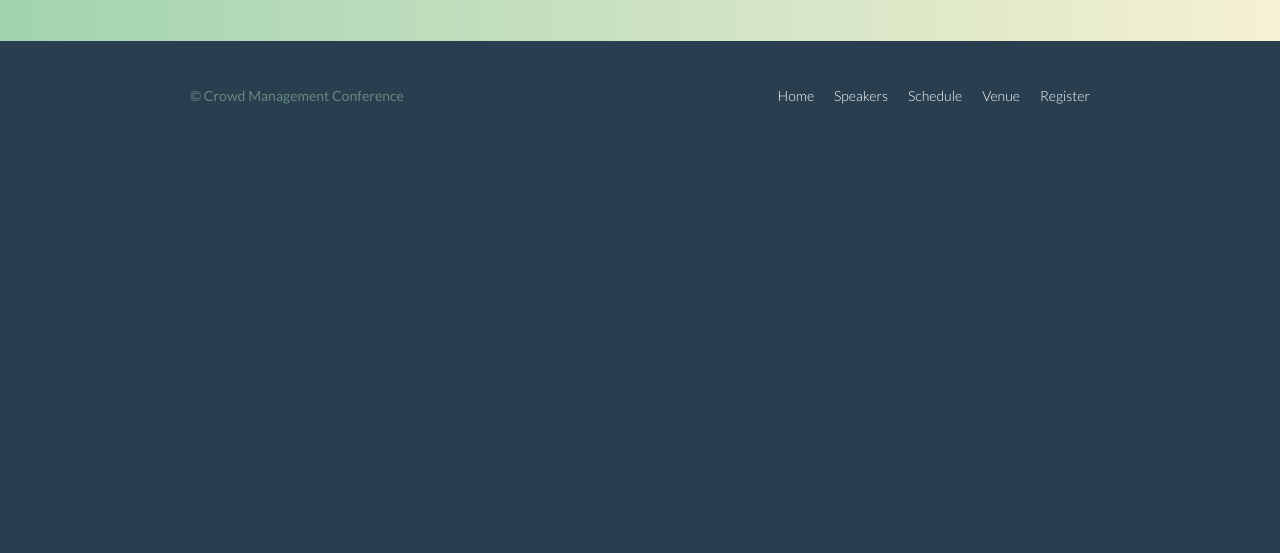
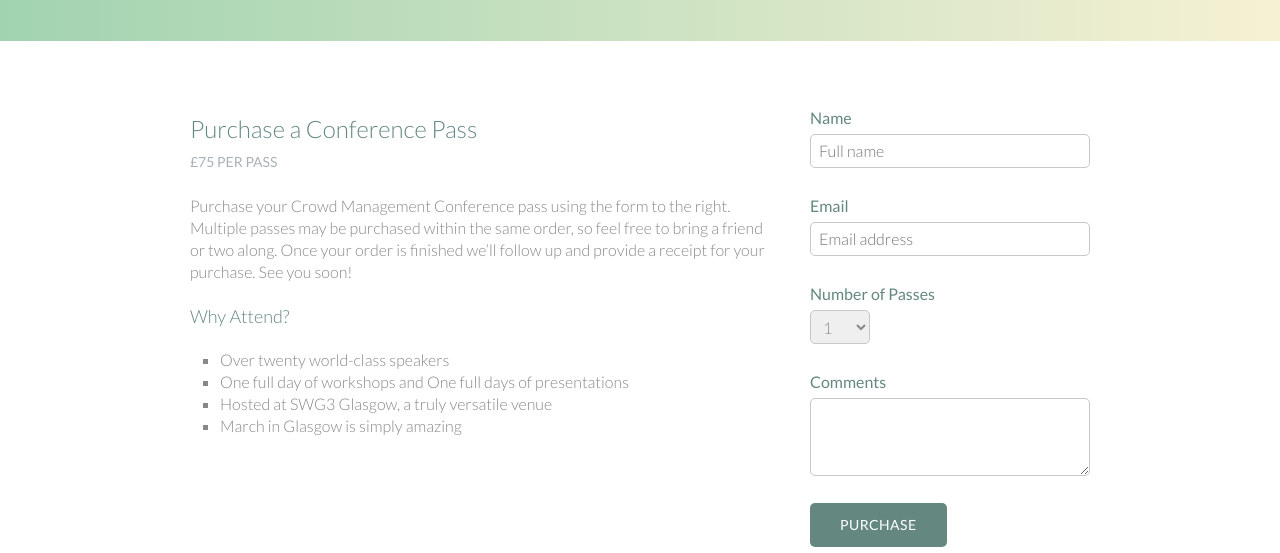
Before and after one commit to Pushss/100-Devs, a plain HTML site: page Class 02/Shay Howe/register.html in a window 1280 px wide. Shown: the part 399-952 px from the top of the page. Before the commit the page ends 800 px from the top, so only its background shows below. Drawn offline with Linux system fonts and the light colour scheme.

Commit message:
Chapter 10 Complete

```diff
--- a/Class 02/Shay Howe/assets/stylesheets/main.css
+++ b/Class 02/Shay Howe/assets/stylesheets/main.css
@@ -238,6 +238,15 @@ p a {
   background: #fff;
   color: #648880;
 }
+.btn-default {
+  border: 0;
+  background: #648880;
+  padding: 11px 30px;
+  font-size: 14px;
+}
+.btn-default:hover {
+  background: #77a198;
+}
 
 /*
   ========================================
@@ -365,3 +374,46 @@ p a {
 .venue-map {
   height: 264px;
 }
+/*
+  ========================================
+  Register
+  ========================================
+*/
+.why-attend {
+  list-style: square;
+  margin: 0 0 22px 30px;
+}
+form {
+  margin-bottom: 22px;
+}
+input,
+select,
+textarea {
+  font: 300 16px/22px "Lato", "Open Sans", "Helvetica Neue", Helvetica, Arial, sans-serif;
+}
+.register-group label {
+  color: #648880;
+  cursor: pointer;
+  font-weight: 400;
+}
+.register-group input,
+.register-group select,
+.register-group textarea {
+  border: 1px solid #c6c9cc;
+  border-radius: 5px;
+  color: #888;
+  display: block;
+  margin: 5px 0 27px 0;
+  padding: 5px 8px;
+}
+.register-group input,
+.register-group textarea {
+  width: 100%;
+}
+.register-group select {
+  height: 34px;
+  width: 60px;
+}
+.register-group textarea {
+  height: 78px;
+}
--- a/Class 02/Shay Howe/register.html
+++ b/Class 02/Shay Howe/register.html
@@ -39,6 +39,61 @@
             </div>
         </section>
 
+        <!-- Main Content -->
+        <section class="row">
+            <div class="grid">
+                <section class="col-2-3">
+                    <h2>Purchase a Conference Pass</h2>
+                    <h5>£75 per Pass</h5>
+
+                    <p>Purchase your Crowd Management Conference pass using the form to the right. Multiple passes may be purchased within the same order, so feel free to bring a friend or two along. Once your order is finished we&#8217;ll follow up and provide a receipt for your purchase. See you soon!</p>
+
+                    <h4>Why Attend?</h4>
+
+                    <ul class="why-attend">
+                    <li>Over twenty world-class speakers</li>
+                        <li>One full day of workshops and One full days of presentations</li>
+                        <li>Hosted at SWG3 Glasgow, a truly versatile venue</li>
+                        <li>March in Glasgow is simply amazing</li>
+                    </ul>
+                  </section><!--
+
+                  --><form class="col-1-3">
+                    <fieldset class="register-group">
+
+                        <label>
+                          Name
+                          <input type="text" name="name" placeholder="Full name" required>
+                        </label>
+
+                        <label>
+                          Email
+                          <input type="email" name="email" placeholder="Email address" required>
+                        </label>
+
+                        <label>
+                          Number of Passes
+                          <select name="quantity" required>
+                            <option value="1" selected>1</option>
+                            <option value="2">2</option>
+                            <option value="3">3</option>
+                            <option value="4">4</option>
+                            <option value="5">5</option>
+                          </select>
+                        </label>
+
+                        <label>
+                          Comments
+                          <textarea name="comments"></textarea>
+                        </label>
+
+                      </fieldset>
+
+                      <input class="btn btn-default" type="submit" name="submit" value="Purchase">
+                  </form>
+            </div>
+          </section>
+
         <!-- Footer -->
 
         <footer class="primary-footer container group">
```
Also changed, not shown: Class 02/Shay Howe/schedule.html (+4 -0 lines).
